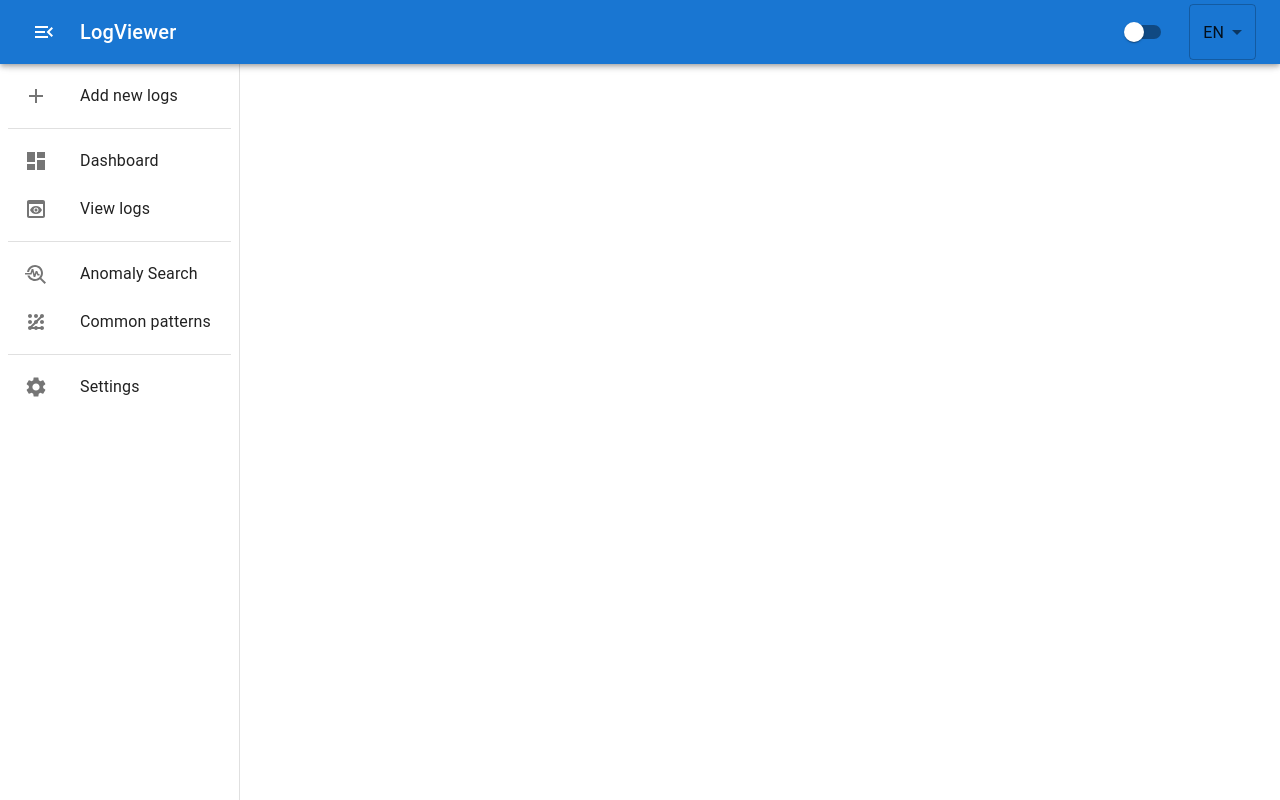
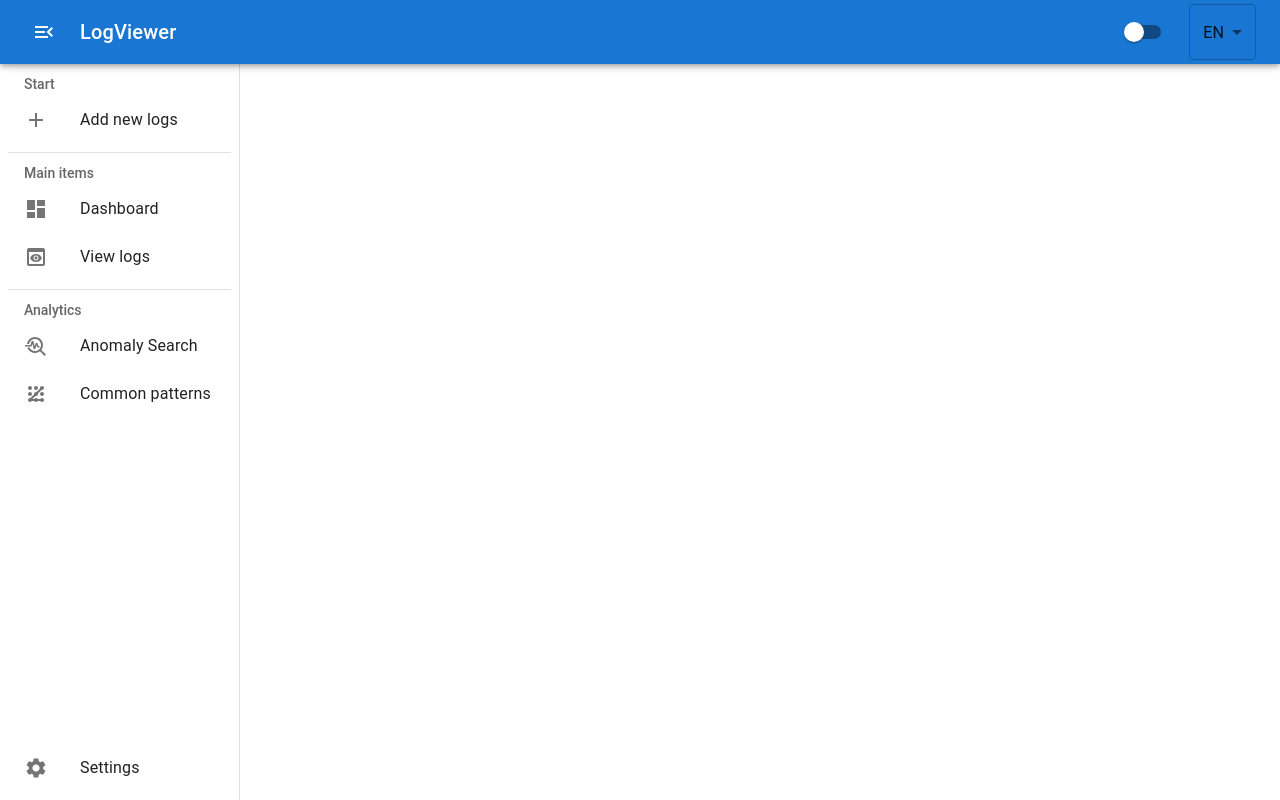
Before and after one commit to vl-efimov/log-viewer, a React (Vite) app in the folder log-viewer-front/: page / in a window 1280 px wide. Both pictures are taken after a click on the button 44 px from the left and 32 px from the top of the page. Built offline with nearby package versions, Linux system fonts and the light colour scheme.

Commit message:
Sidebar divided into 2 parts, headers added

```diff
--- a/log-viewer-front/src/components/Sidebar.tsx
+++ b/log-viewer-front/src/components/Sidebar.tsx
@@ -1,4 +1,4 @@
-import { Drawer, List, ListItemIcon, ListItemText, Toolbar, Box, ListItemButton, Divider } from '@mui/material';
+import { Drawer, List, ListItemIcon, ListItemText, Toolbar, Box, ListItemButton, Divider, ListSubheader } from '@mui/material';
 import AddIcon from '@mui/icons-material/Add';
 import DashboardIcon from '@mui/icons-material/Dashboard';
 import PreviewIcon from '@mui/icons-material/Preview';
@@ -11,15 +11,6 @@ interface SidebarProps {
     isSidebarOpen: boolean;
 }
 
-const menuItems = [
-    { text: 'Add new logs', icon: <AddIcon />, divider: true },
-    { text: 'Dashboard', icon: <DashboardIcon /> },
-    { text: 'View logs', icon: <PreviewIcon />, divider: true },
-    { text: 'Anomaly Search', icon: <TroubleshootIcon /> },
-    { text: 'Common patterns', icon: <PatternIcon />, divider: true },
-    { text: 'Settings', icon: <SettingsIcon /> },
-];
-
 const Sidebar: React.FC<SidebarProps> = ({ isSidebarOpen }) => {
     const [isRendered, setIsRendered] = useState(isSidebarOpen);
 
@@ -31,6 +22,29 @@ const Sidebar: React.FC<SidebarProps> = ({ isSidebarOpen }) => {
             return () => clearTimeout(timeout);
         }
     }, [isSidebarOpen]);
+
+    const topMenuItems = [
+        {
+            subheader: 'Start',
+            items: [
+                { text: 'Add new logs', icon: <AddIcon /> },
+            ]
+        },
+        {
+            subheader: 'Main items',
+            items: [
+                { text: 'Dashboard', icon: <DashboardIcon /> },
+                { text: 'View logs', icon: <PreviewIcon /> },
+            ]
+        },
+        {
+            subheader: 'Analytics',
+            items: [
+                { text: 'Anomaly Search', icon: <TroubleshootIcon /> },
+                { text: 'Common patterns', icon: <PatternIcon /> },
+            ]
+        },
+    ];
 
     return (
         <Drawer
@@ -53,11 +67,36 @@ const Sidebar: React.FC<SidebarProps> = ({ isSidebarOpen }) => {
                 sx={{
                     overflow: 'auto',
                     paddingX: 1,
+                    paddingTop: 1,
+
+                    display: 'flex',
+                    justifyContent: 'space-between',
+                    flexDirection: 'column',
+                    height: '100%',
                 }}
             >
-                <List>
-                    {menuItems.map((item, index) => (
-                        <div key={index}>
+                <div>
+                    {topMenuItems.map((category, index) => (
+                        <div key={`sidebar-category-${index}`}>
+                            <List
+                                sx={{ paddingY: 0 }}
+                                subheader={
+                                    <ListSubheader
+                                        component="div"
+                                        sx={{
+                                            lineHeight: '24px',
+                                            overflow: 'hidden',
+                                            whiteSpace: 'nowrap',
+                                            transition: 'height 0.3s ease',
+                                            height: isSidebarOpen ? '24px' : '0px',
+                                        }}
+                                    >
+                                        {isRendered && category.subheader}
+                                    </ListSubheader>
+                                }
+                            >
+                                {category.items?.map((item, index) => (
+                                    <div key={`sidebar-item-${index}`}>
                                         <ListItemButton
                                             sx={{
                                                 borderRadius: 2,
@@ -69,9 +108,26 @@ const Sidebar: React.FC<SidebarProps> = ({ isSidebarOpen }) => {
                                             <ListItemIcon>{item.icon}</ListItemIcon>
                                             {isRendered && <ListItemText primary={item.text} />}
                                         </ListItemButton>
-                            {item.divider && <Divider sx={{ marginY: 1 }} />}
                                     </div>
                                 ))}
+                            </List>
+                            {index === topMenuItems.length - 1 || <Divider sx={{ marginY: 1 }} />}
+                        </div>
+                    ))}
+                </div>
+
+                <List>
+                    <ListItemButton
+                        sx={{
+                            borderRadius: 2,
+                            overflow: 'hidden',
+                            whiteSpace: 'nowrap',
+                            height: '48px',
+                        }}
+                    >
+                        <ListItemIcon><SettingsIcon /></ListItemIcon>
+                        {isRendered && <ListItemText primary={'Settings'} />}
+                    </ListItemButton>
                 </List>
             </Box>
         </Drawer>
```
Lines whose indentation alone changed are shown as unchanged.
